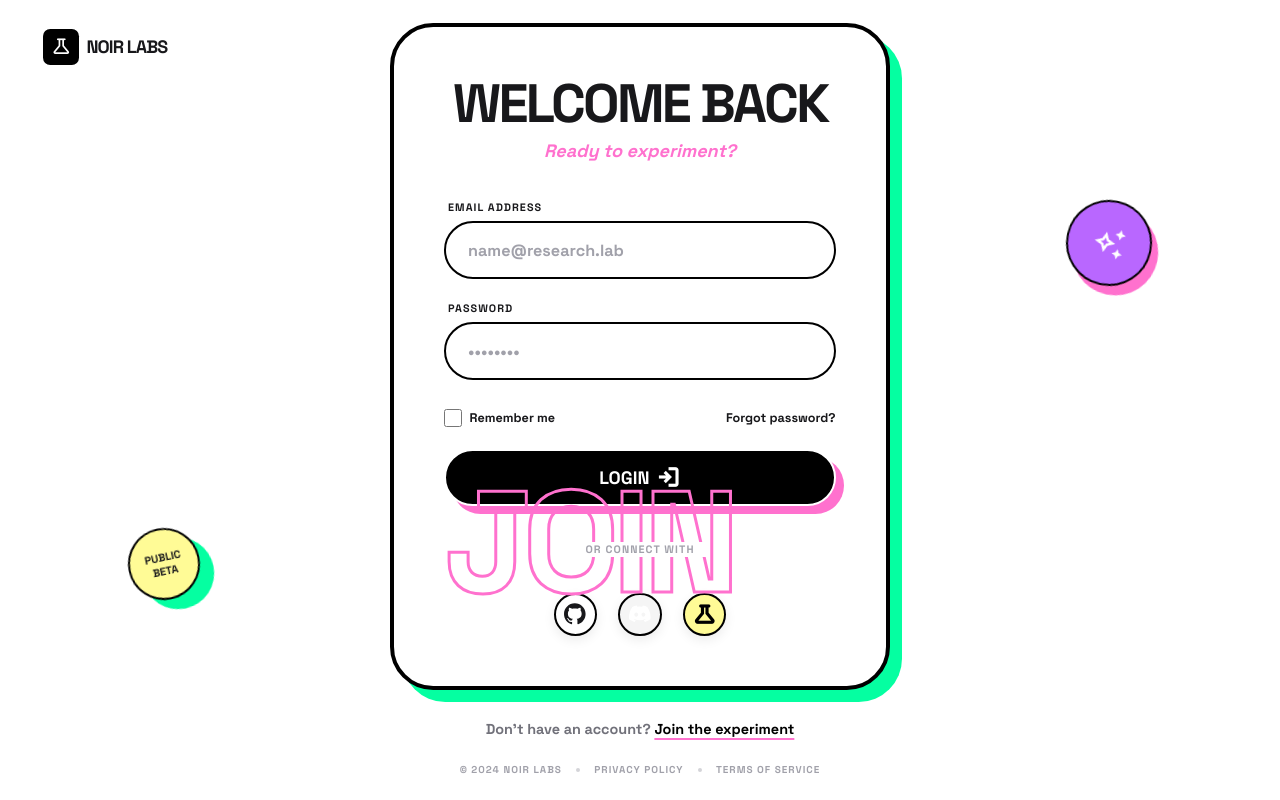
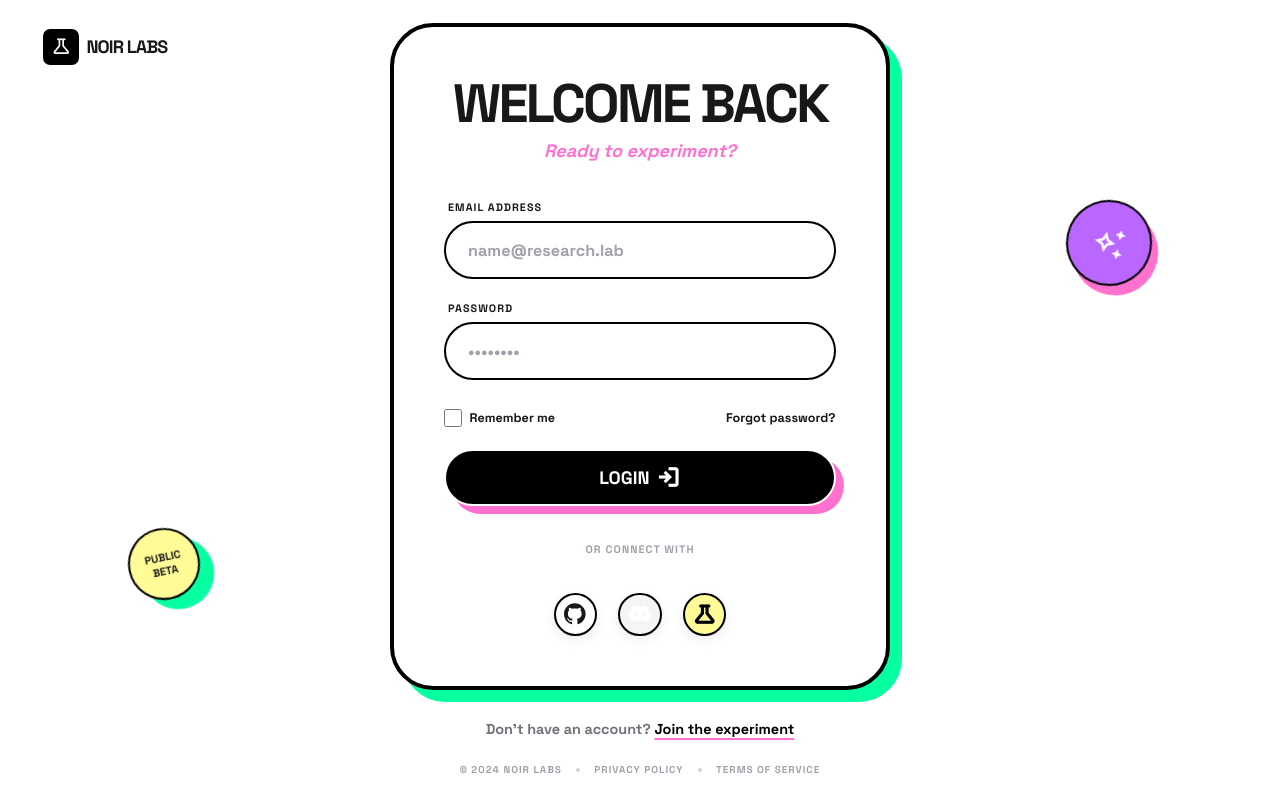
Before and after one commit to radzfoundation-gif/NOIR-LABS, a React (Vite) app: page /login in a window 1280 px wide. Built offline with nearby package versions, Linux system fonts and the light colour scheme.

Commit message:
fix: remove misplaced JOIN text from login page

```diff
--- a/src/pages/LoginPage.tsx
+++ b/src/pages/LoginPage.tsx
@@ -129,14 +129,7 @@ const LoginPage: React.FC = () => {
                         </button>
                     </form>
                     <div className="relative my-10">
-                        <div className="absolute inset-0 flex items-center">
-                            <div className="flex-1 text-center md:text-left pt-12 md:pt-0">
-                                {/* Use inline styling for text stroke as Tailwind arbitrary values can be tricky with specific chromium versions sometimes */}
-                                <h1 className="text-6xl sm:text-7xl md:text-[10rem] font-black leading-none tracking-tighter mb-4" style={{ WebkitTextStroke: '3px #ff71ce', color: 'transparent' }}>
-                                    JOIN
-                                </h1>
-                            </div>
-                        </div>
+
                         <div className="relative flex justify-center">
                             <span className="bg-white px-4 text-xs font-black uppercase tracking-widest text-zinc-400">or connect with</span>
                         </div>
```
